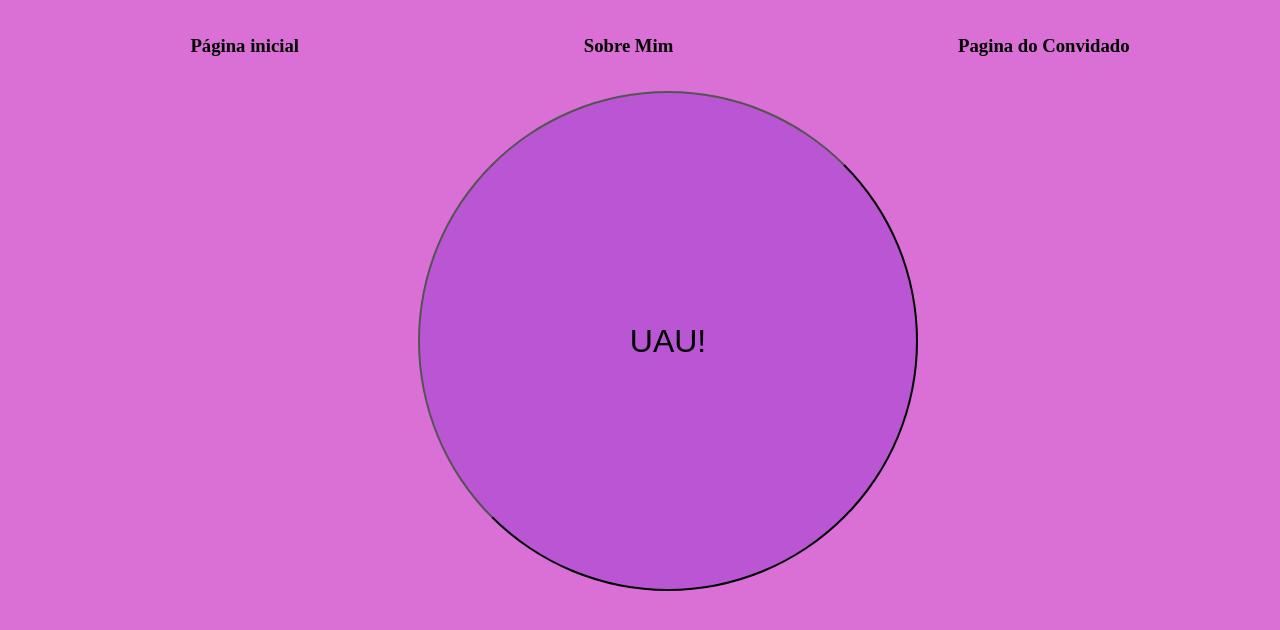
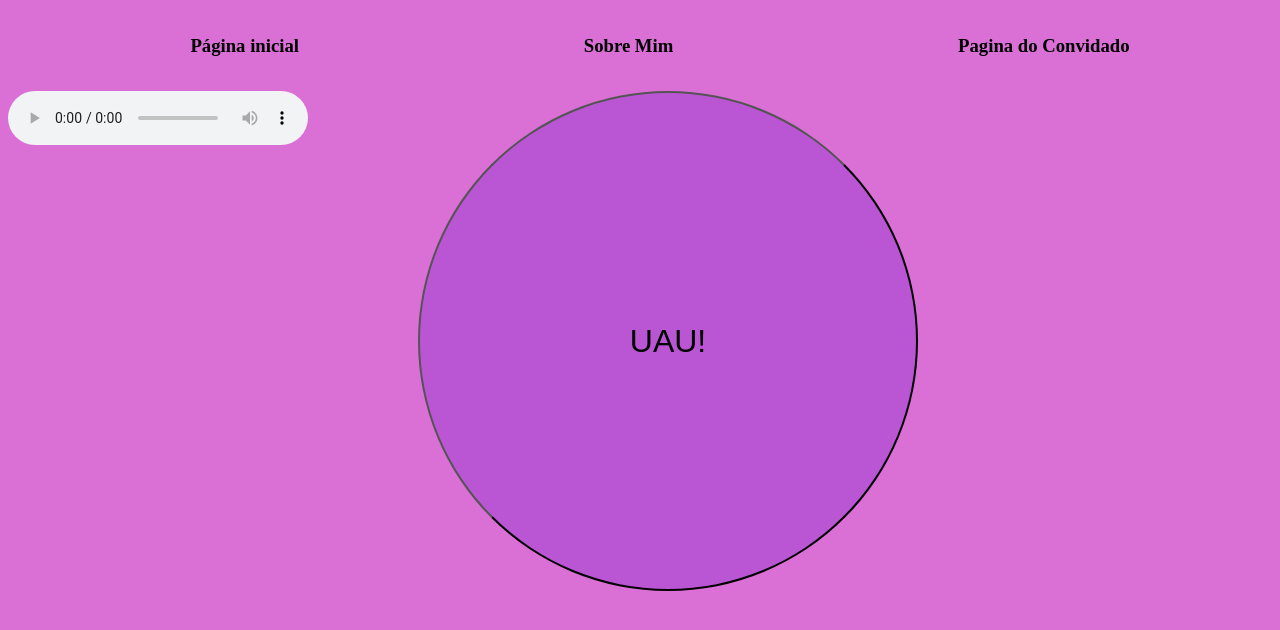
Before and after one commit to Walt3-r/meu-site-pessoal, a plain HTML site: page uau.html in a window 1280 px wide. Drawn offline with Linux system fonts and the light colour scheme.

Commit message:
Atualizando som

```diff
--- a/uau.html
+++ b/uau.html
@@ -23,7 +23,7 @@
 
         <button onclick="playGrito()">UAU!</button>
 
-        <audio id="grito">
+        <audio id="grito" controls>
             <source src="grito.mp3" typle="audio/mpeg">
 
         </audio>
```
Also changed, not shown: aboutme.html (+1 -1 lines).
